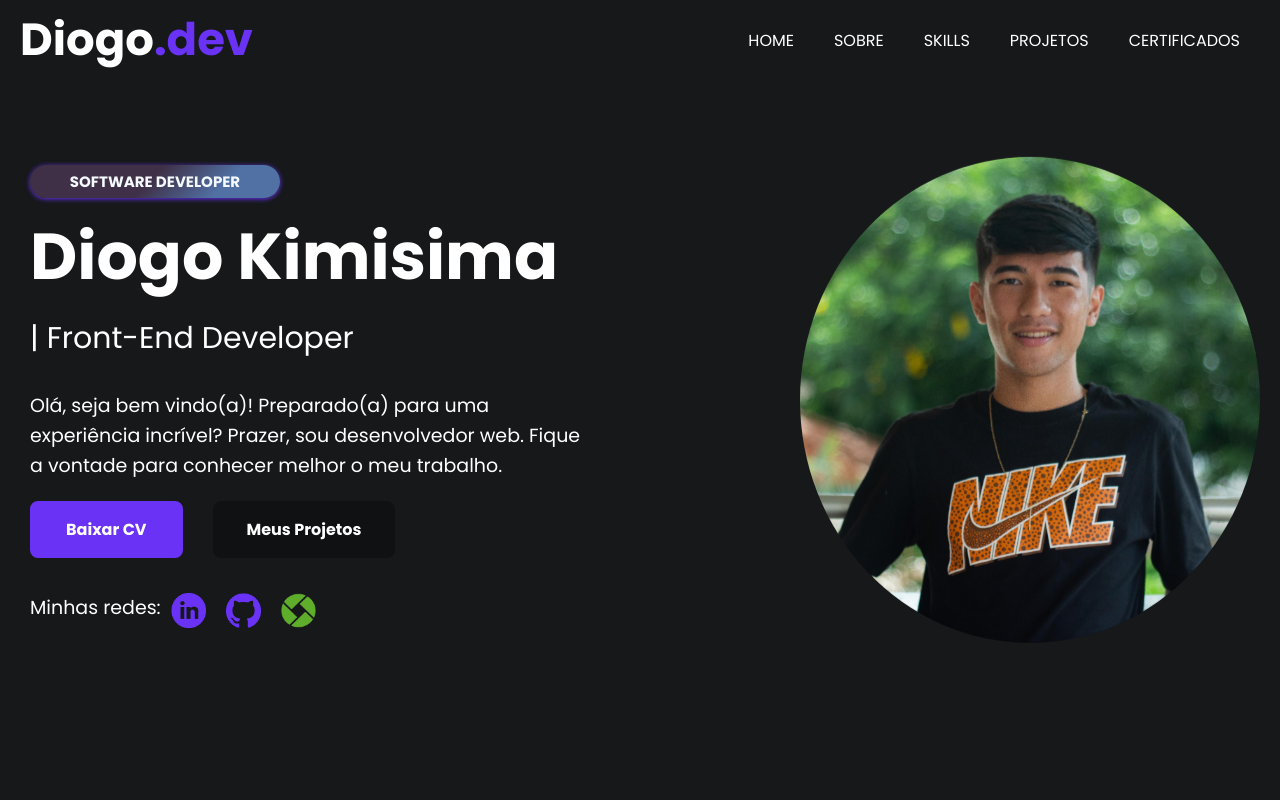
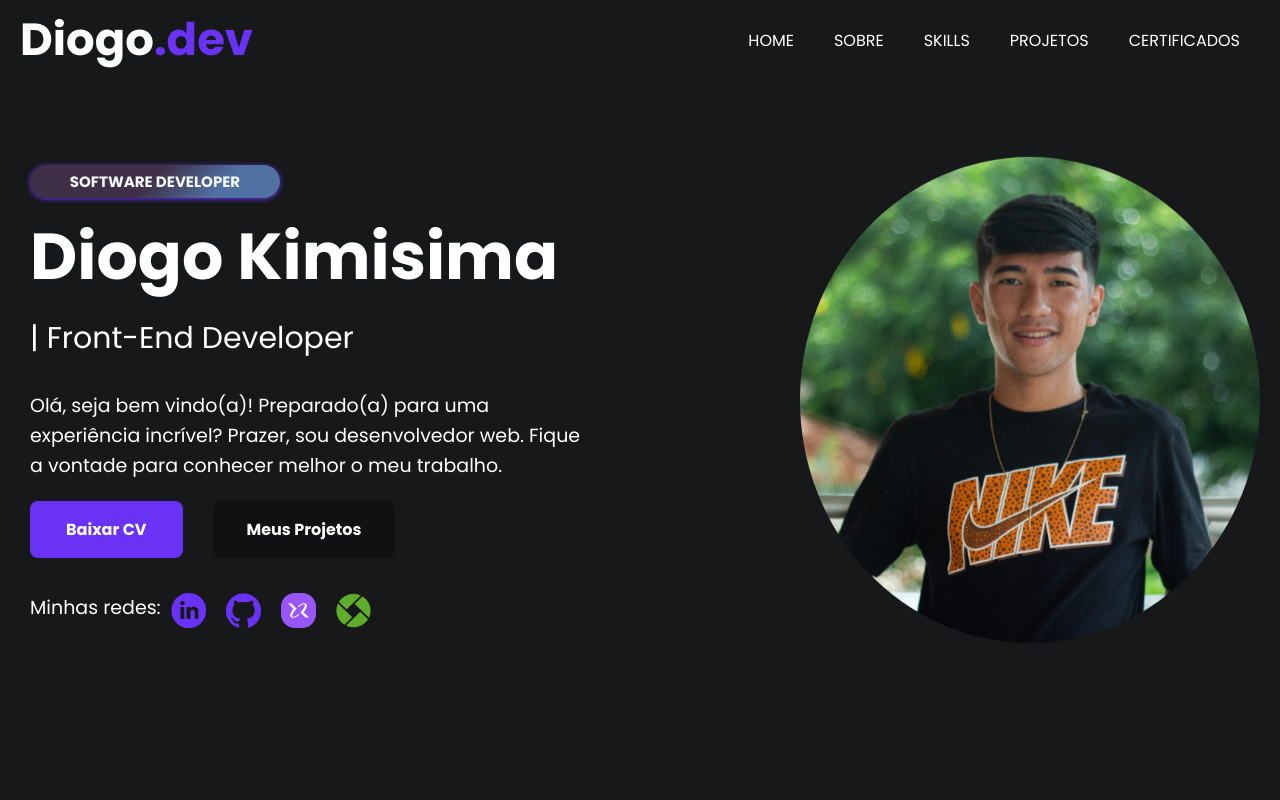
Before and after one commit to diogokimisima/Portfolio, a React (Create React App) app: page / in a window 1280 px wide. Shown: the top 800 px of the page. Built offline with nearby package versions, Linux system fonts and the light colour scheme.

Commit message:
colocando o perfil da rocketseat na seção de redes

```diff
--- a/src/Components/Home/index.jsx
+++ b/src/Components/Home/index.jsx
@@ -4,6 +4,7 @@ import fotoBanner from '../../img/FotoBanner.jpg';
 import iconeLinkedin from '../../img/icone-linkedin2.png';
 import iconeGithub from '../../img/icone-github.png';
 import iconeDevmedia from '../../img/icone-devmedia.png';
+import iconeRocket from '../../img/icone-rocketseat.png';
 
 export default function Home() {
     return (
@@ -25,8 +26,9 @@ export default function Home() {
                         <div className='secao-minhas-redes'>
                             <a href="https://www.linkedin.com/in/diogo-kimisima/" className='link-social' target='blank'><img src={iconeLinkedin} alt="linkedin" /></a>
                             <a href="https://github.com/diogokimisima" className='link-social' target='blank'><img src={iconeGithub} alt="github" /></a>
+                            <a href="https://app.rocketseat.com.br/me/dkimisima" className='link-social link-rocket' target='blank'><img src={iconeRocket} alt="instagram" /></a>
                             <a href="https://www.devmedia.com.br/perfil/diogo-kimisima" className='link-social' target='blank'><img src={iconeDevmedia} alt="instagram" /></a>
-                            {/* <a href="https://www.instagram.com/diogokimisima/" className='link-social link-rocket' target='blank'><img src={iconeRocket} alt="instagram" /></a> */}
+
                         </div>
                     </div>
 
```
